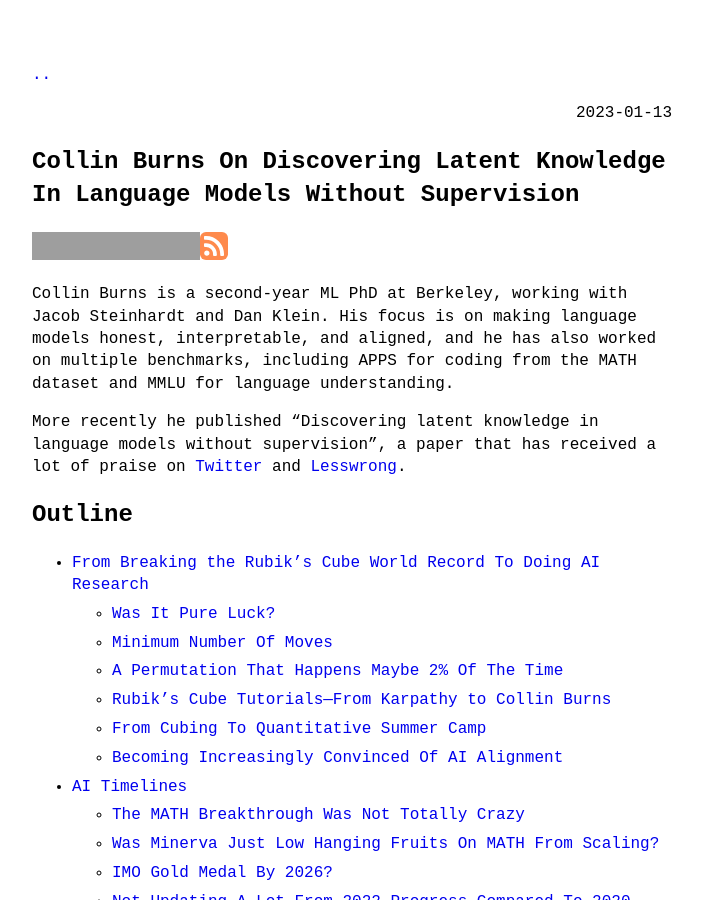
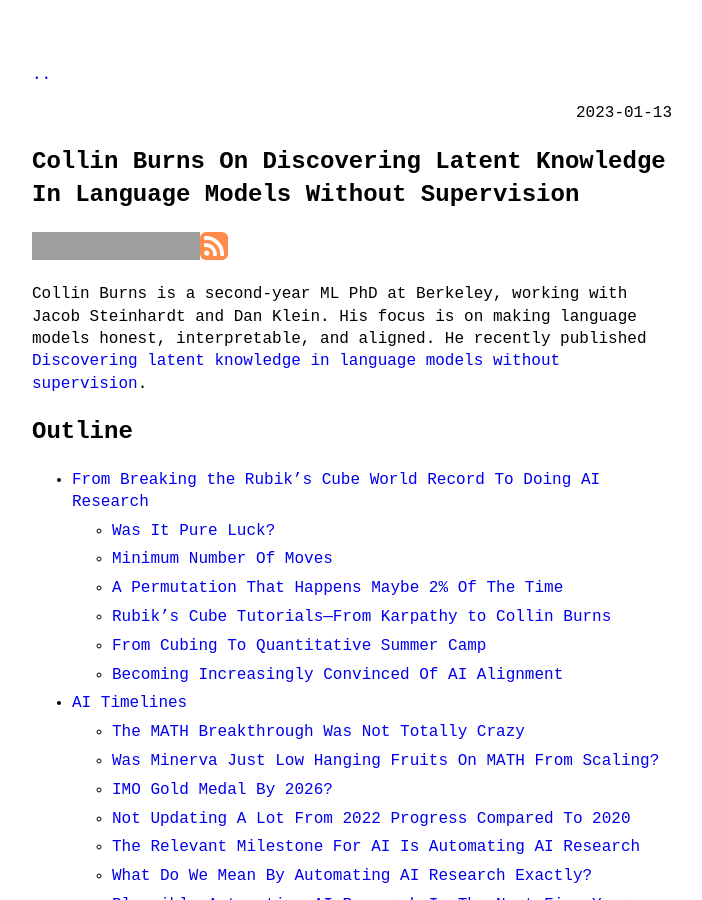
Before and after one commit to theinsideview/theinsideview.github.io, a Jekyll site: the page built from _posts/2023-01-13-collin.md, in a window 1280 px wide and 900 px high. Shown: the whole window, without its empty margins (288-990 px from the left). Built offline with Jekyll 4.4.1, drawn with Linux system fonts in a browser that asks for light colours; grey boxes are pictures that could not be loaded.

Commit message:
Update 2023-01-13-collin.md

```diff
--- a/_posts/2023-01-13-collin.md
+++ b/_posts/2023-01-13-collin.md
@@ -7,9 +7,7 @@
 spotifyId:
 ---
 
-Collin Burns is a second-year ML PhD at Berkeley, working with Jacob Steinhardt and Dan Klein. His focus is on making language models honest, interpretable, and aligned, and he has also worked on multiple benchmarks, including APPS for coding from the MATH dataset and MMLU for language understanding.
-
-More recently he published "Discovering latent knowledge in language models without supervision", a paper that has received a lot of praise on [Twitter](https://twitter.com/ESYudkowsky/status/1601768272374165505) and [Lesswrong](https://www.lesswrong.com/posts/L4anhrxjv8j2yRKKp/how-discovering-latent-knowledge-in-language-models-without).
+Collin Burns is a second-year ML PhD at Berkeley, working with Jacob Steinhardt and Dan Klein. His focus is on making language models honest, interpretable, and aligned. He recently published [Discovering latent knowledge in language models without supervision](https://arxiv.org/pdf/2212.03827.pdf).
 
 # Outline
 
```
